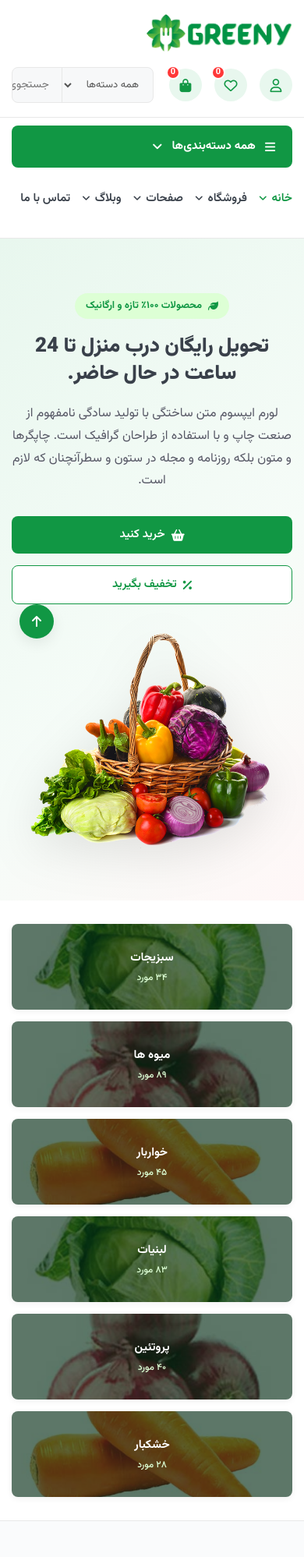
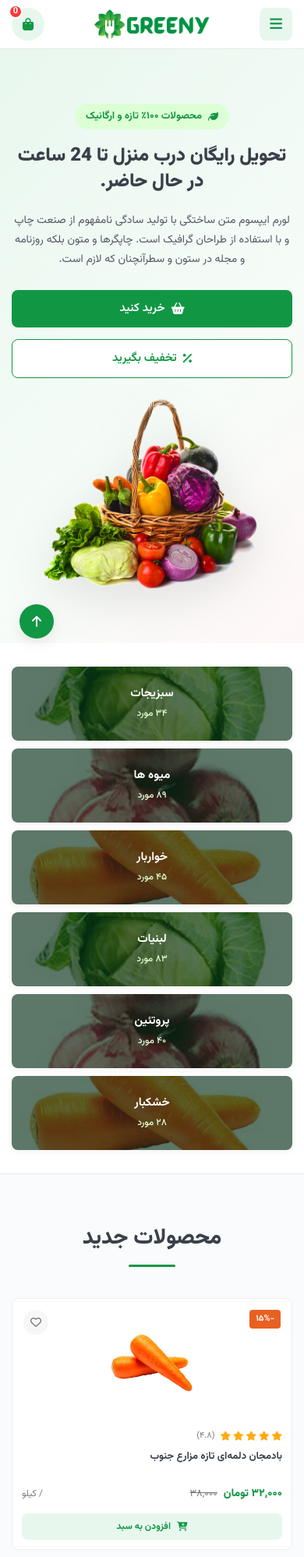
Before and after one commit to AminGhoreishi/shopG, a plain HTML site: page index.html in a window 390 px wide. Shown: the top 1997 px of the page at 78% size. Drawn offline with Linux system fonts and the light colour scheme.

Commit message:
refactor: improve mobile layout and responsive styles for header and components

```diff
--- a/index.html
+++ b/index.html
@@ -45,6 +45,9 @@
 
   <header class="header-main">
     <div class="container">
+      <button class="mobile-toggle-btn" type="button" aria-label="منو">
+        <i class="fa-solid fa-bars"></i>
+      </button>
       <a href="index.html" class="header-logo">
         <img src="image/logo.png" alt="گرینی">
       </a>
@@ -60,7 +63,7 @@
         <button type="submit"><i class="fa-solid fa-magnifying-glass"></i></button>
       </div>
       <div class="header-actions">
-        <a href="#" class="header-action-item">
+        <a href="#" class="header-action-item user-item">
           <div class="header-action-icon">
             <i class="fa-regular fa-user"></i>
           </div>
@@ -69,13 +72,13 @@
             <span>ورود / ثبت‌نام</span>
           </div>
         </a>
-        <a href="#" class="header-action-item">
+        <a href="#" class="header-action-item wishlist-item">
           <div class="header-action-icon">
             <i class="fa-regular fa-heart"></i>
             <span class="badge">0</span>
           </div>
         </a>
-        <a href="#" class="header-action-item">
+        <a href="#" class="header-action-item cart-item">
           <div class="header-action-icon">
             <i class="fa-solid fa-bag-shopping"></i>
             <span class="badge">0</span>
--- a/style.css
+++ b/style.css
@@ -203,7 +203,7 @@ button, input, select, textarea {
 
 .header-main {
   background: var(--white);
-  padding: 18px 0;
+  padding: 16px 0;
   border-bottom: 1px solid var(--border);
   position: sticky;
   top: 0;
@@ -218,9 +218,28 @@ button, input, select, textarea {
 }
 
 .header-logo img {
-  height: 48px;
+  height: 46px;
   width: auto;
   object-fit: contain;
+}
+
+.mobile-toggle-btn {
+  display: none;
+  width: 42px;
+  height: 42px;
+  background: var(--primary-light);
+  color: var(--primary);
+  border-radius: 8px;
+  align-items: center;
+  justify-content: center;
+  font-size: 18px;
+  cursor: pointer;
+  transition: var(--transition);
+}
+
+.mobile-toggle-btn:hover {
+  background: var(--primary);
+  color: var(--white);
 }
 
 .header-search {
@@ -256,6 +275,7 @@ button, input, select, textarea {
   background: transparent;
   font-size: 14px;
   color: var(--heading);
+  min-width: 0;
 }
 
 .header-search button {
@@ -1082,6 +1102,7 @@ button, input, select, textarea {
   background: transparent;
   font-size: 14px;
   color: var(--heading);
+  min-width: 0;
 }
 
 .news-form button {
@@ -1320,7 +1341,7 @@ button, input, select, textarea {
   font-size: 16px;
   box-shadow: var(--shadow-md);
   cursor: pointer;
-  z-index: 99;
+  z-index: 996;
   transition: var(--transition);
 }
 
@@ -1348,42 +1369,19 @@ button, input, select, textarea {
 }
 
 @media (max-width: 991px) {
-  .header-main .container {
-    flex-wrap: wrap;
-  }
-  .header-search {
-    order: 3;
-    max-width: 100%;
-    width: 100%;
-  }
-  .navbar-main .container {
-    flex-direction: column;
-    align-items: stretch;
-    padding: 10px 15px;
-  }
-  .navbar-menu {
-    flex-wrap: wrap;
-    gap: 15px;
-    padding: 10px 0;
-  }
-  .navbar-category-btn {
-    border-radius: var(--radius);
-  }
-  .navbar-offer-badge {
-    display: none;
-  }
   .banner-content-wrap {
     grid-template-columns: 1fr;
     text-align: center;
+    gap: 30px;
   }
   .banner-desc {
-    margin: 0 auto 30px;
+    margin: 0 auto 25px;
   }
   .banner-btns {
     justify-content: center;
   }
   .banner-title {
-    font-size: 32px;
+    font-size: 30px;
   }
   .featured-grid {
     grid-template-columns: 1fr;
@@ -1403,46 +1401,132 @@ button, input, select, textarea {
   }
 }
 
-@media (max-width: 767px) {
+@media (max-width: 768px) {
   .header-top {
     display: none;
   }
+  .navbar-main {
+    display: none;
+  }
+  .header-search {
+    display: none;
+  }
+  .header-action-item.user-item,
+  .header-action-item.wishlist-item,
+  .header-action-text {
+    display: none;
+  }
+  .header-main {
+    padding: 10px 0;
+  }
+  .header-main .container {
+    display: flex;
+    align-items: center;
+    justify-content: space-between;
+    gap: 15px;
+  }
+  .mobile-toggle-btn {
+    display: flex;
+    order: 1;
+  }
+  .header-logo {
+    display: flex;
+    order: 2;
+    margin: 0 auto;
+  }
+  .header-logo img {
+    height: 38px;
+  }
+  .header-actions {
+    display: flex;
+    order: 3;
+    gap: 0;
+  }
+  .header-action-item.cart-item {
+    display: flex;
+  }
+  .header-action-icon {
+    width: 42px;
+    height: 42px;
+    font-size: 16px;
+  }
   .banner-title {
-    font-size: 26px;
+    font-size: 24px;
+    line-height: 1.4;
+  }
+  .banner-desc {
+    font-size: 14px;
   }
   .banner-img img {
-    max-height: 280px;
+    max-height: 250px;
   }
   .products-grid {
     grid-template-columns: repeat(2, 1fr);
     gap: 12px;
   }
+  .product-card {
+    padding: 12px;
+  }
+  .product-media {
+    height: 140px;
+  }
+  .product-media img {
+    max-height: 120px;
+  }
+  .product-title {
+    font-size: 13px;
+    height: 38px;
+  }
+  .product-price .current {
+    font-size: 14px;
+  }
+  .product-add-btn {
+    font-size: 12px;
+    padding: 8px 0;
+  }
   .suggest-grid {
     grid-template-columns: repeat(2, 1fr);
+    gap: 10px;
+  }
+  .suggest-card {
+    height: 95px;
   }
   .brands-grid {
     grid-template-columns: repeat(2, 1fr);
+    gap: 10px;
+  }
+  .brand-card {
+    padding: 15px 10px;
   }
   .intro-grid {
     grid-template-columns: 1fr;
+    gap: 12px;
   }
   .blog-grid {
     grid-template-columns: 1fr;
   }
   .footer-grid {
     grid-template-columns: 1fr;
+    gap: 25px;
   }
   .feature-card {
     flex-direction: column;
     align-items: center;
     text-align: center;
+    padding: 15px;
   }
   .feature-media {
-    flex: 0 0 160px;
+    flex: 0 0 140px;
     width: 100%;
   }
   .feature-footer {
     flex-direction: column;
+    width: 100%;
+    gap: 10px;
+  }
+  .feature-add-btn {
+    width: 100%;
+    justify-content: center;
   }
 }
 
@@ -1453,9 +1537,6 @@ button, input, select, textarea {
   .suggest-grid {
     grid-template-columns: 1fr;
   }
-  .header-actions .header-action-text {
-    display: none;
-  }
   .banner-btns {
     flex-direction: column;
     width: 100%;
```
